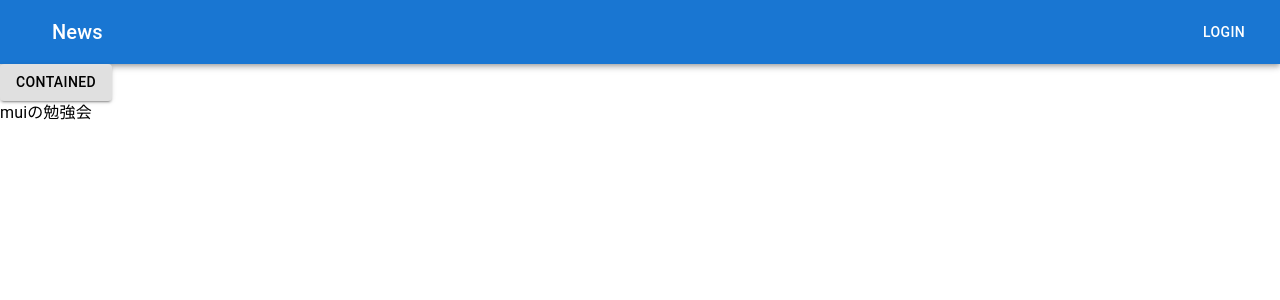
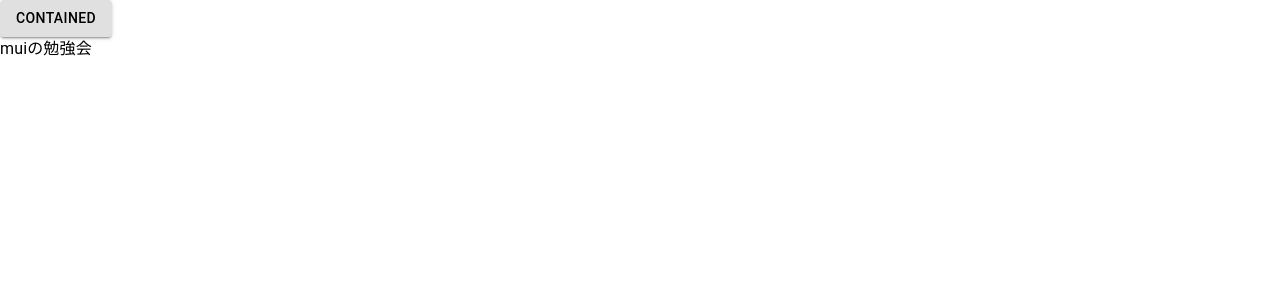
Before and after one commit to sara-85/mui-practice, a Next.js app: page / in a window 1280 px wide. Shown: the top 300 px of the page. Built offline with nearby package versions, Linux system fonts and the light colour scheme.

Commit message:
Headerの非表示

```diff
--- a/app/layout.tsx
+++ b/app/layout.tsx
@@ -1,5 +1,5 @@
 import type { Metadata } from "next";
-import Header from "./components/header";
+// import Header from "./components/header";
 
 export const metadata: Metadata = {
   title: "Create Next App",
@@ -14,7 +14,7 @@ export default function RootLayout({
   return (
     <html lang="en">
       <body style={{ margin: 0 }}>
-        <Header />
+        {/* <Header /> */}
         {children}
       </body>
     </html>
```
